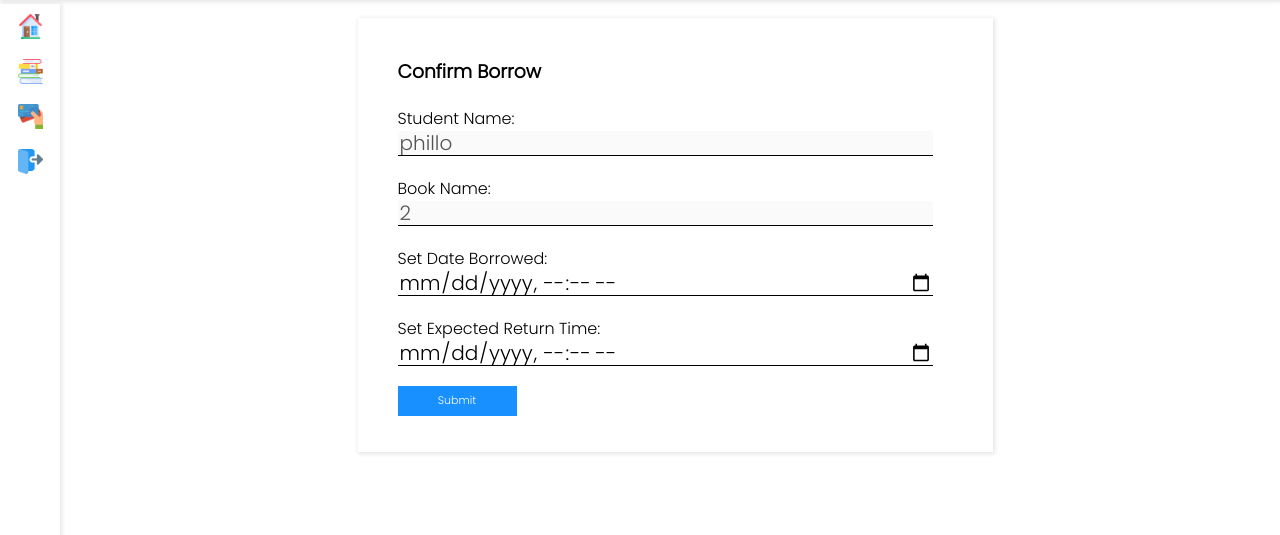
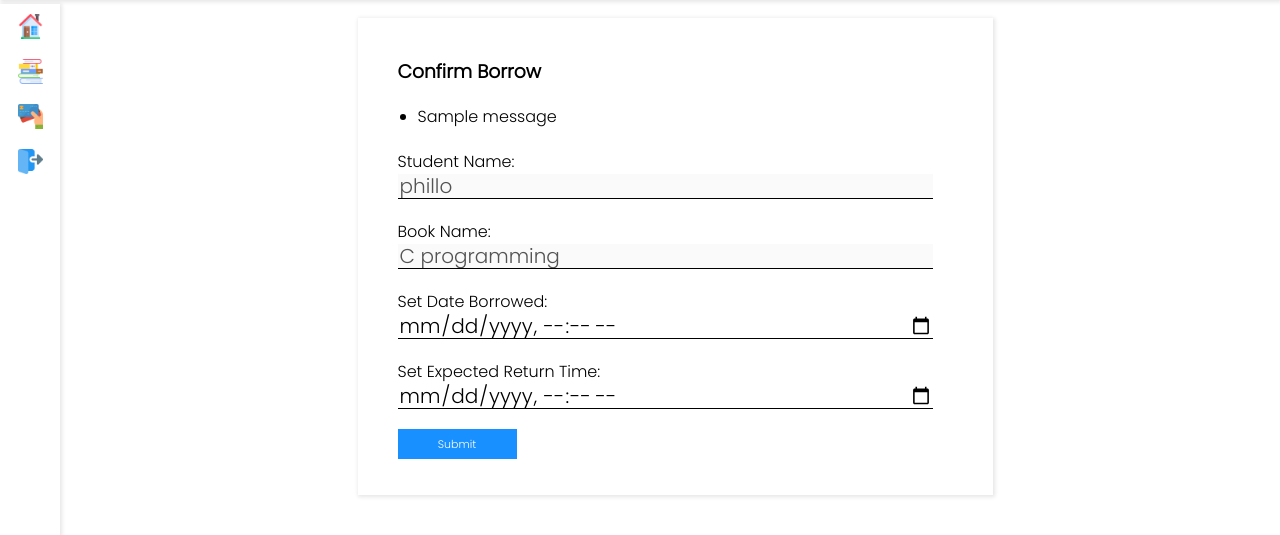
Before and after one commit to devenEden/django-library-app, a Django app: page /books/confirm_book/2/ in a window 1280 px wide. Shown: the part 104-639 px from the top of the page. Run offline with Django 4.2, Linux system fonts and the light colour scheme; data comes from the database, SQL or seed files in the repository; one stand-in notice (Sample message) is shown; some libraries are stand-ins or nearby versions.

Commit message:
add values for confirm book in return and borrow

```diff
--- a/templates/books/confirm_book_form.html
+++ b/templates/books/confirm_book_form.html
@@ -7,14 +7,21 @@
         <h3 class="books-form-header">Confirm Borrow</h3>
         <form method="post" action="">
             {% csrf_token %}
-            <div class = "input-containter">
+            {% if messages %}
+            <ul class="messages">
+                {% for message in messages %}
+                <li class="alert alert-error">{{ message }}</li>
+                {% endfor %}
+            </ul>
+            {% endif %}
+            <div class="input-containter">
                 <label class="input-label" for="student_name">Student Name: </label>
                 <input disabled value="{{ order.student_name }}" class="input" id="student_name" name="student_name"
                     type="text" />
             </div>
             <div class="input-containter">
                 <label class="input-label" for="book_name">Book Name: </label>
-                <input disabled value="{{ order.id }}" class="input" id="borrowed-time" name="book_name"
+                <input disabled value="{{ order.book_name }}" class="input" id="borrowed-time" name="book_name"
                     type="text" />
             </div>
             <input type="hidden" name="book_name" value="{{ order.book_name }}" />
@@ -22,11 +29,13 @@
             <input type="hidden" value="Accepted" name="status">
             <div class="input-containter">
                 <label class="input-label" for="borrowed-time">Set Date Borrowed: </label>
-                <input value="{{ form.date_borrowed }}" class="input" id="borrowed-time" name="date_borrowed" type="datetime-local" />
+                <input value="{{ form.date_borrowed }}" class="input" id="borrowed-time" name="date_borrowed"
+                    type="datetime-local" />
             </div>
             <div class="input-containter">
                 <label class="input-label" for="books-time">Set Expected Return Time: </label>
-                <input value="{{ form.return_date }}" class="input" id="return-time" name="return_date" type="datetime-local" />
+                <input value="{{ form.return_date }}" class="input" id="return-time" name="return_date"
+                    type="datetime-local" />
             </div>
             <button type="submit" class="submit-button">
                 Submit
```
